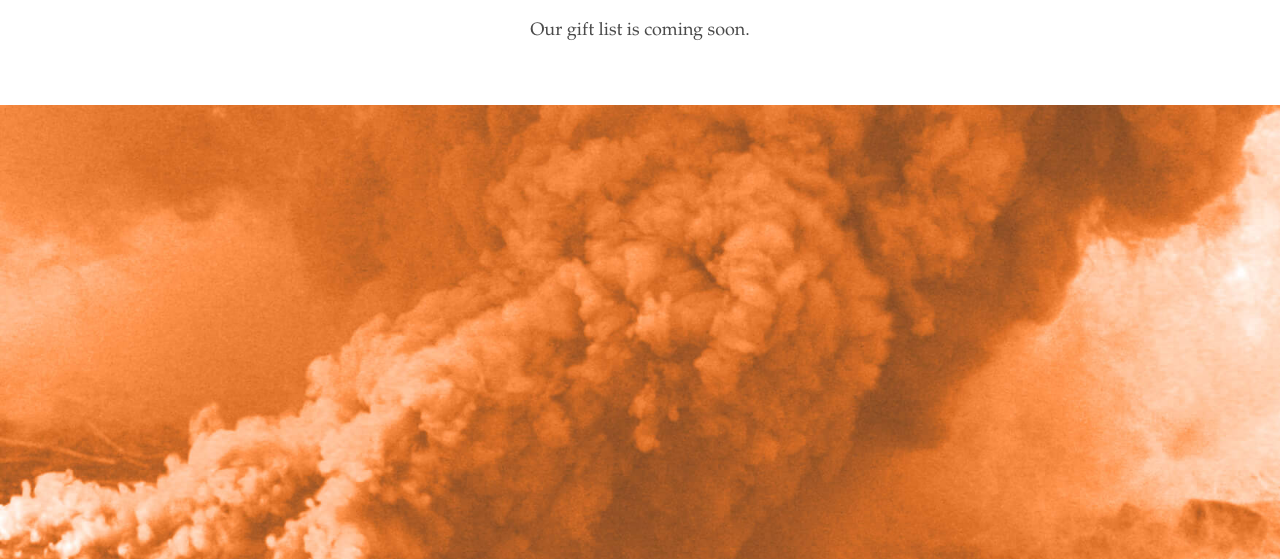
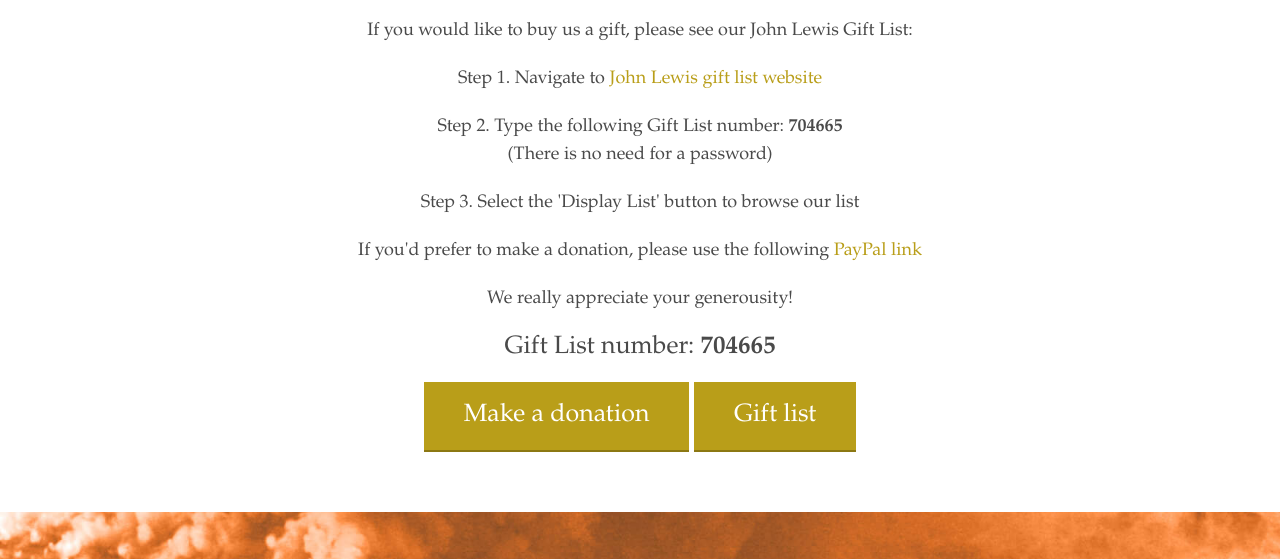
Before and after one commit to cityandwool/danandkima2017, a website: page gifts/index.html in a window 1280 px wide. Shown: the part 305-864 px from the top of the page. Drawn offline with Linux system fonts and the light colour scheme.

Commit message:
Add gift list

```diff
--- a/gifts/index.html
+++ b/gifts/index.html
@@ -37,9 +37,22 @@
 
                 <h1>Gifts</h1>
 
-                <p>Our gift list is coming soon.</p>
+                <p>If you would like to buy us a gift, please see our John Lewis Gift List:</p>
 
-                <!-- link to come -->
+                <p>Step 1. Navigate to <a href="https://www.johnlewisgiftlist.com/giftint/JSPs/GiftList/BuyGifts/GuestFindAList.jsp">John Lewis gift list website</a></p>
+
+                <p>Step 2. Type the following Gift List number: <strong>704665</strong><br>(There is no need for a password)</p>
+
+                <p>Step 3. Select the 'Display List' button to browse our list</p>
+
+                <p>If you'd prefer to make a donation, please use the following <a href="https://paypal.me/DanRyland">PayPal link</a></p>
+
+                <p>We really appreciate your generousity!</p>
+
+                <h2>Gift List number: <strong>704665</strong></h2>
+
+                <p><a class="btn btn-primary" href="https://paypal.me/DanRyland">Make a donation</a> <a class="btn btn-primary" href="https://www.johnlewisgiftlist.com/giftint/JSPs/GiftList/BuyGifts/GuestFindAList.jsp">Gift list</a></p>
+
 
             </div>
         </div>
```
